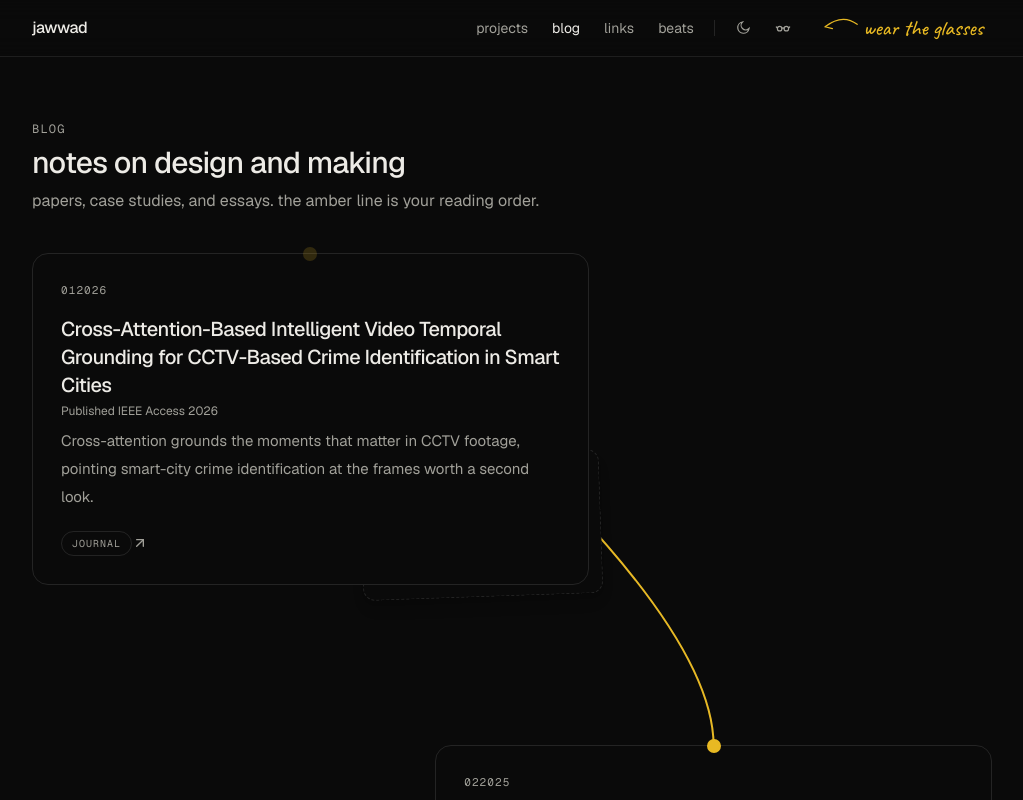
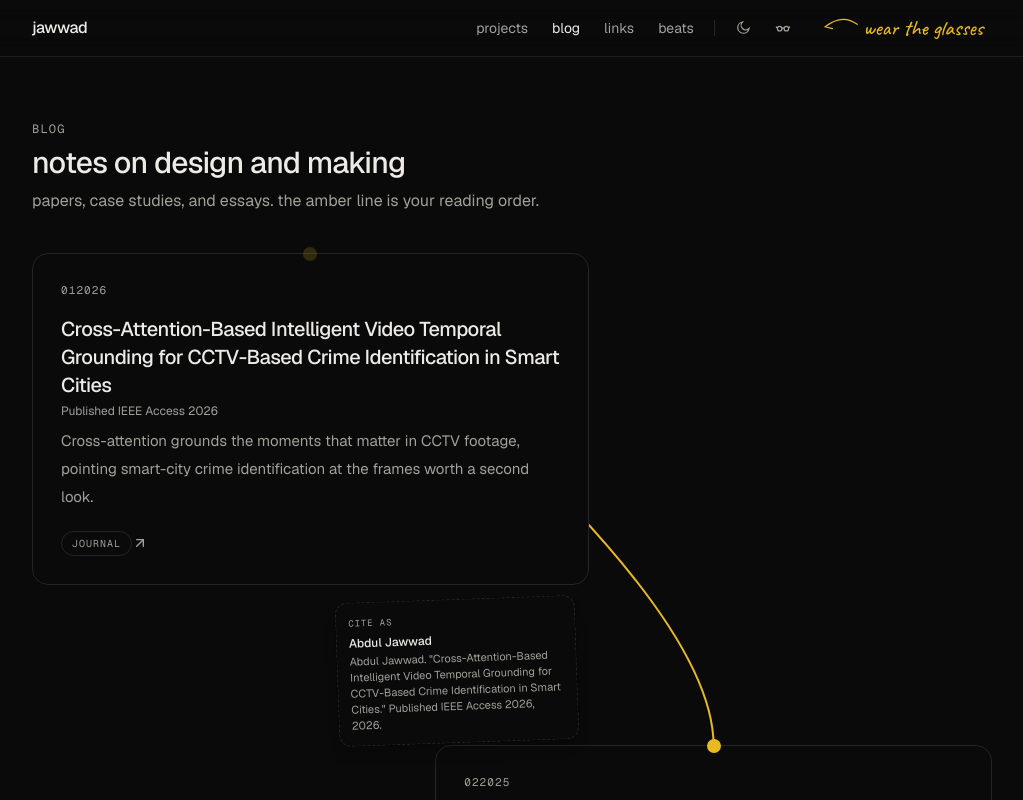
Before and after one commit to RA7AN/Reportfolio, a Next.js app: page /blog in a window 1280 px wide. Shown: the top 800 px of the page, without its empty margins (128-1151 px from the left). Built offline with nearby package versions, Linux system fonts and the light colour scheme; no server answers.

Commit message:
Sit the cite-as slip clear of its card

```diff
--- a/components/blog/WritingSnake.tsx
+++ b/components/blog/WritingSnake.tsx
@@ -238,8 +238,8 @@ export function WritingSnake({ posts, author }: { posts: SnakePost[]; author: st
                   />
                 </span>
               </button>
-              {/* citation card peeking from behind the corner; stacks below on phones */}
-              <span className="border-border text-muted-foreground bg-background relative mt-3 block rounded-lg border border-dashed p-3 text-[11px] leading-4 shadow-lg sm:absolute sm:right-[-12px] sm:bottom-[-12px] sm:z-0 sm:mt-0 sm:max-w-[240px] sm:-rotate-2">
+              {/* citation card sitting fully clear below the corner; stacks on phones too */}
+              <span className="border-border text-muted-foreground bg-background relative mt-3 block rounded-lg border border-dashed p-3 text-[11px] leading-4 shadow-lg sm:absolute sm:top-[calc(100%+14px)] sm:right-3 sm:mt-0 sm:max-w-[240px] sm:-rotate-2">
                 <span className="text-muted-foreground block font-mono text-[9px] tracking-widest uppercase">
                   cite as
                 </span>
```
